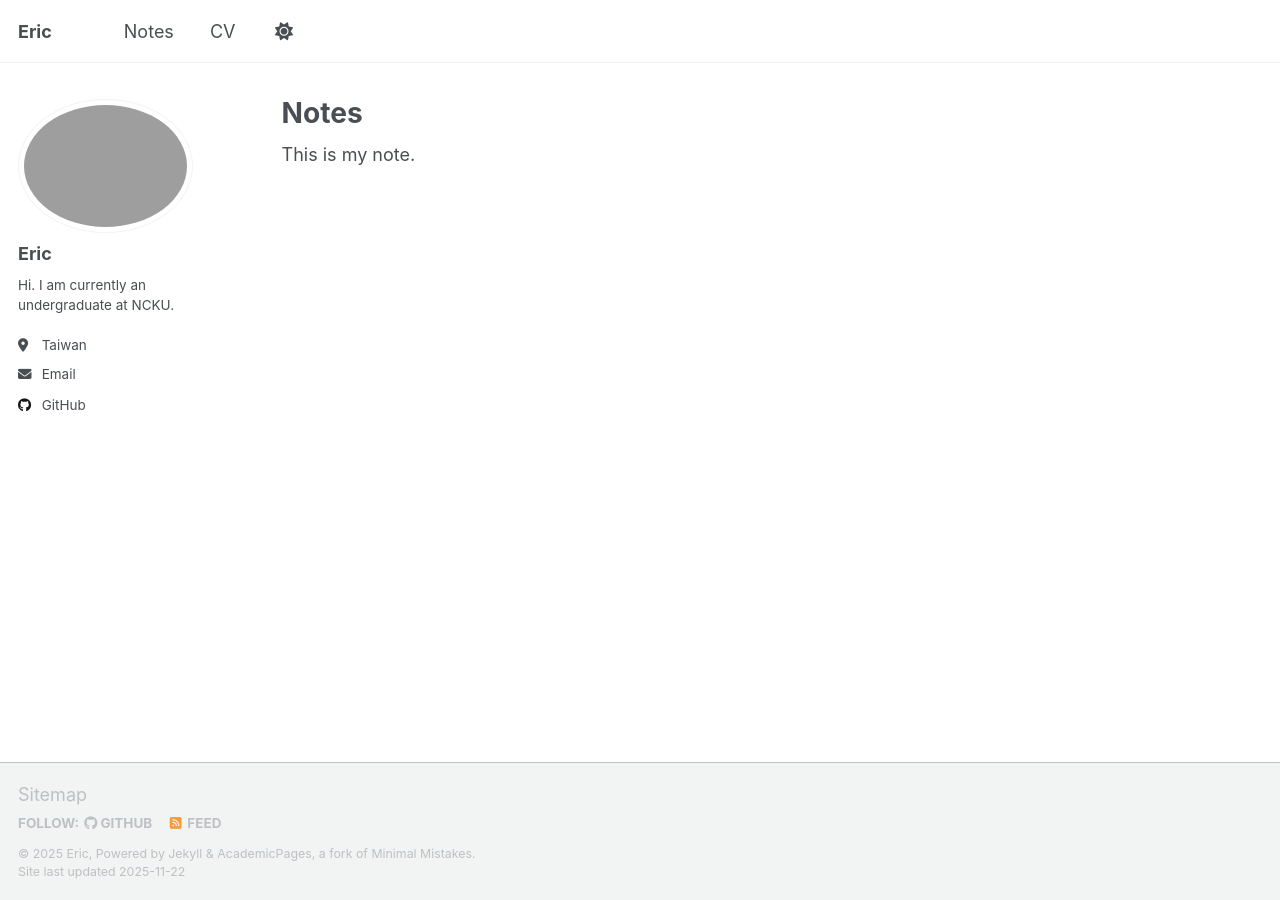
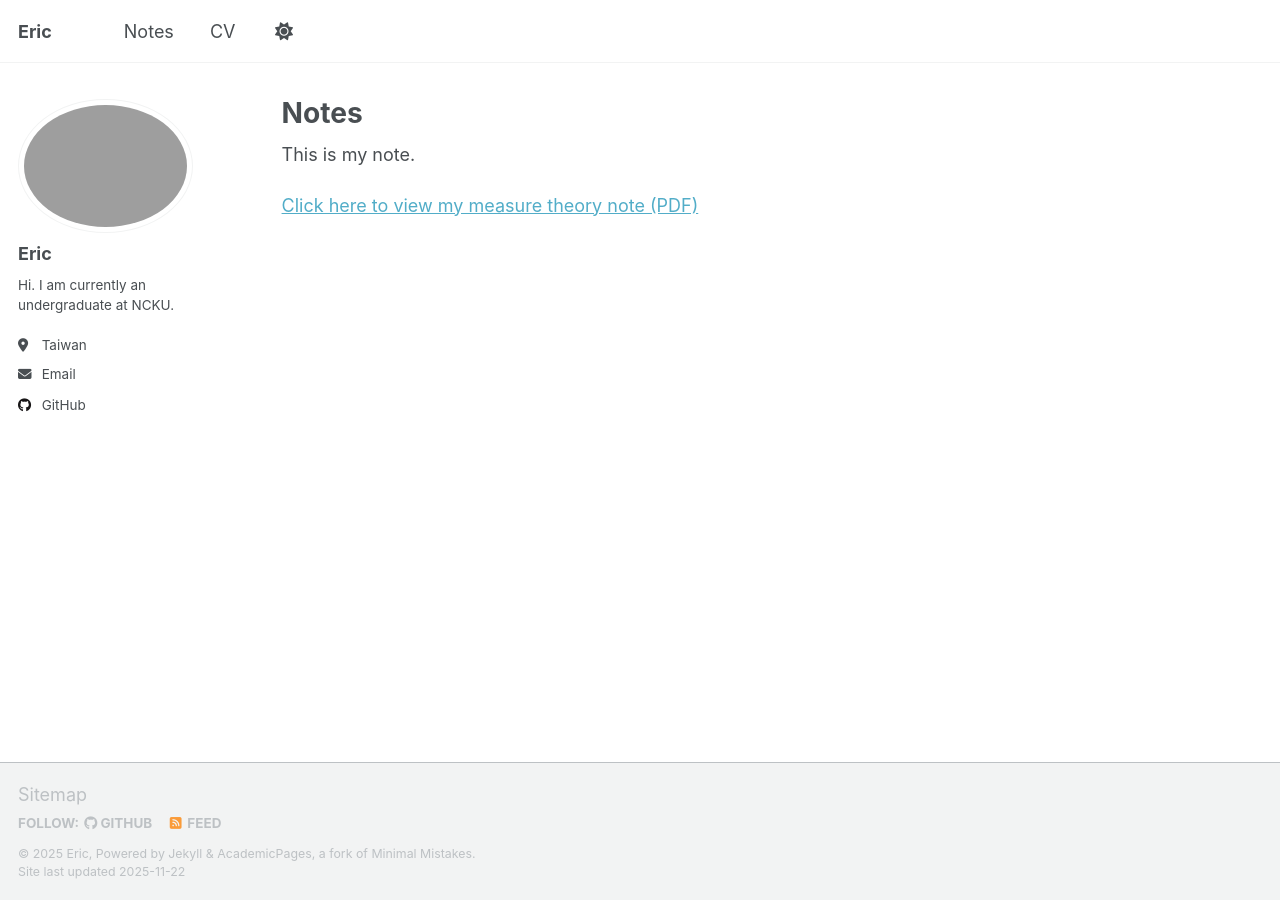
Before and after one commit to ericliu515515/ericliu515515.github.io, a Jekyll site: the page built from _pages/notes.md, in a window 1280 px wide. Built offline with Jekyll 4.4.1, drawn with Linux system fonts in a browser that asks for light colours; a script that is not in the unit is left out.

Commit message:
Add PDF link for measure theory notes

```diff
--- a/_pages/notes.md
+++ b/_pages/notes.md
@@ -7,3 +7,5 @@ author_profile: true
 
 
 This is my note.
+
+[Click here to view my measure theory note (PDF)](/files/Linear_Algebra_Done_Taiwan.pdf)
```
